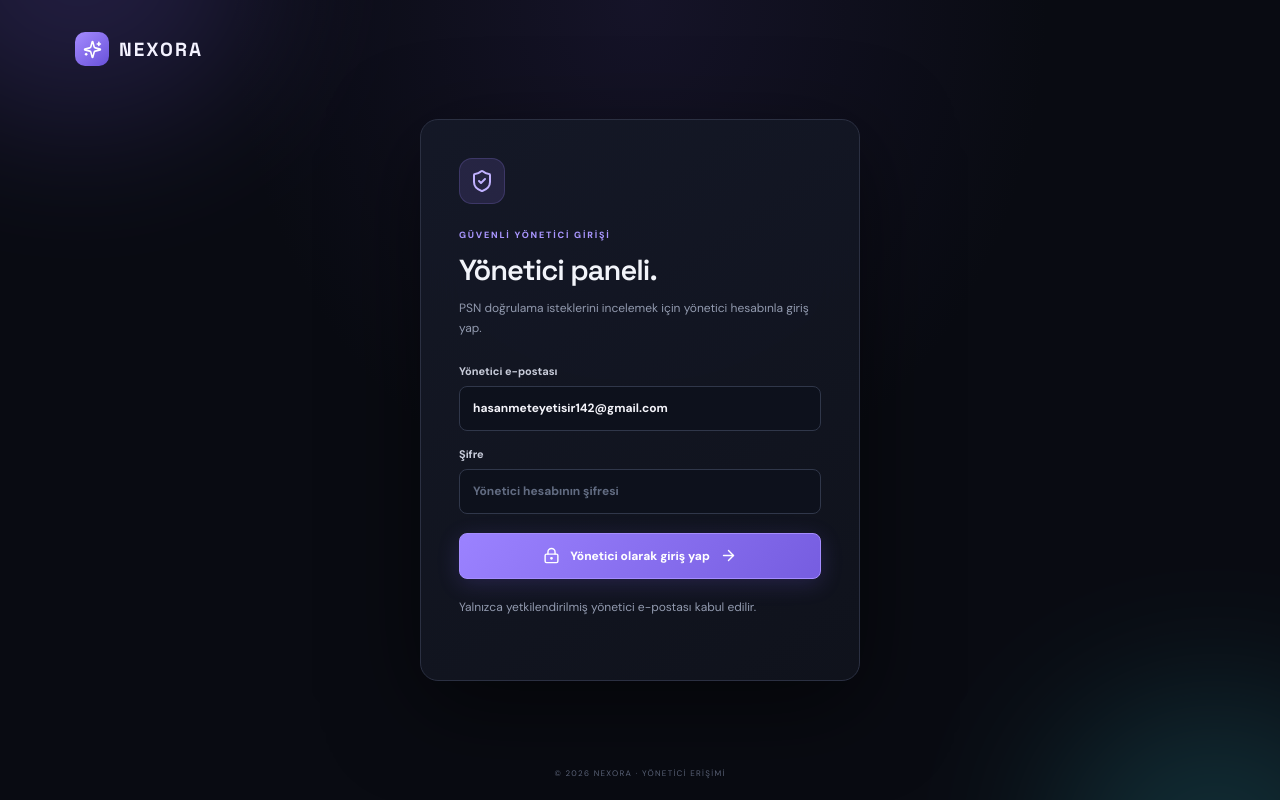
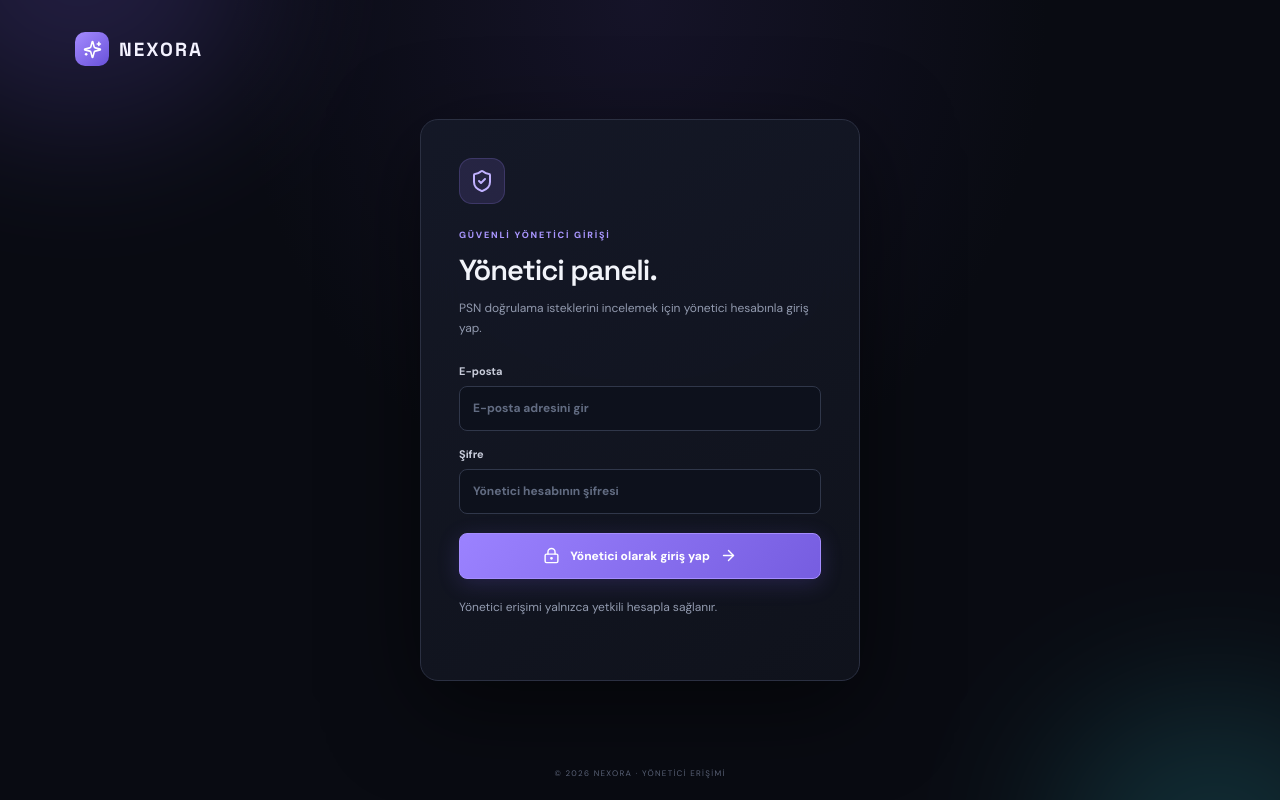
Before and after one commit to hasanmeteyetisir142-wq/Nexora, a Next.js app: page /admin/login in a window 1280 px wide. Built offline with nearby package versions, Linux system fonts and the light colour scheme; no server answers.

Commit message:
Leave admin login email field blank by default

```diff
--- a/app/admin/login/page.tsx
+++ b/app/admin/login/page.tsx
@@ -11,7 +11,7 @@ const ADMIN_EMAIL = "hasanmeteyetisir142@gmail.com";
 export default function AdminLoginPage() {
   const router = useRouter();
   const supabase = createClient();
-  const [email, setEmail] = useState(ADMIN_EMAIL);
+  const [email, setEmail] = useState("");
   const [password, setPassword] = useState("");
   const [busy, setBusy] = useState(false);
   const [error, setError] = useState("");
@@ -51,12 +51,12 @@ export default function AdminLoginPage() {
         <h1>Yönetici paneli.</h1>
         <p className="auth-description">PSN doğrulama isteklerini incelemek için yönetici hesabınla giriş yap.</p>
         <form className="auth-form" onSubmit={submit}>
-          <label>Yönetici e-postası<input type="email" value={email} onChange={event => setEmail(event.target.value)} required autoComplete="username" /></label>
+          <label>E-posta<input type="email" value={email} onChange={event => setEmail(event.target.value)} placeholder="E-posta adresini gir" required autoComplete="username" /></label>
           <label>Şifre<input type="password" value={password} onChange={event => setPassword(event.target.value)} placeholder="Yönetici hesabının şifresi" required autoComplete="current-password" /></label>
           {error && <div className="auth-alert auth-error" role="alert">{error}</div>}
           <button className="auth-submit" type="submit" disabled={busy}>{busy ? <LoaderCircle className="spin" size={17} /> : <><LockKeyhole size={17} /> Yönetici olarak giriş yap <ArrowRight size={17} /></>}</button>
         </form>
-        <p className="auth-description" style={{marginTop:18,fontSize:12}}>Yalnızca yetkilendirilmiş yönetici e-postası kabul edilir.</p>
+        <p className="auth-description" style={{marginTop:18,fontSize:12}}>Yönetici erişimi yalnızca yetkili hesapla sağlanır.</p>
       </section>
       <div className="auth-foot">© 2026 NEXORA · YÖNETİCİ ERİŞİMİ</div>
     </main>
```
